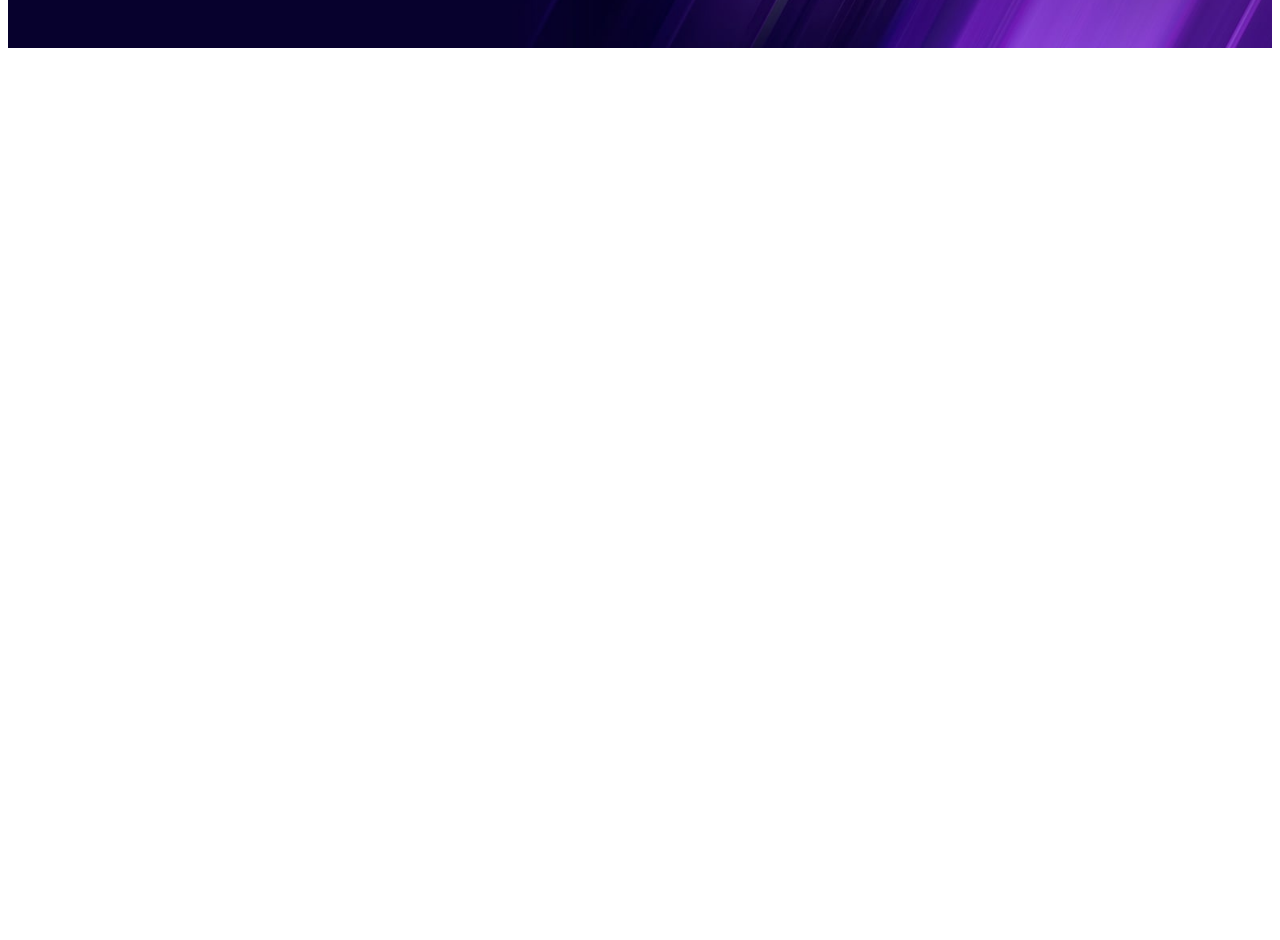
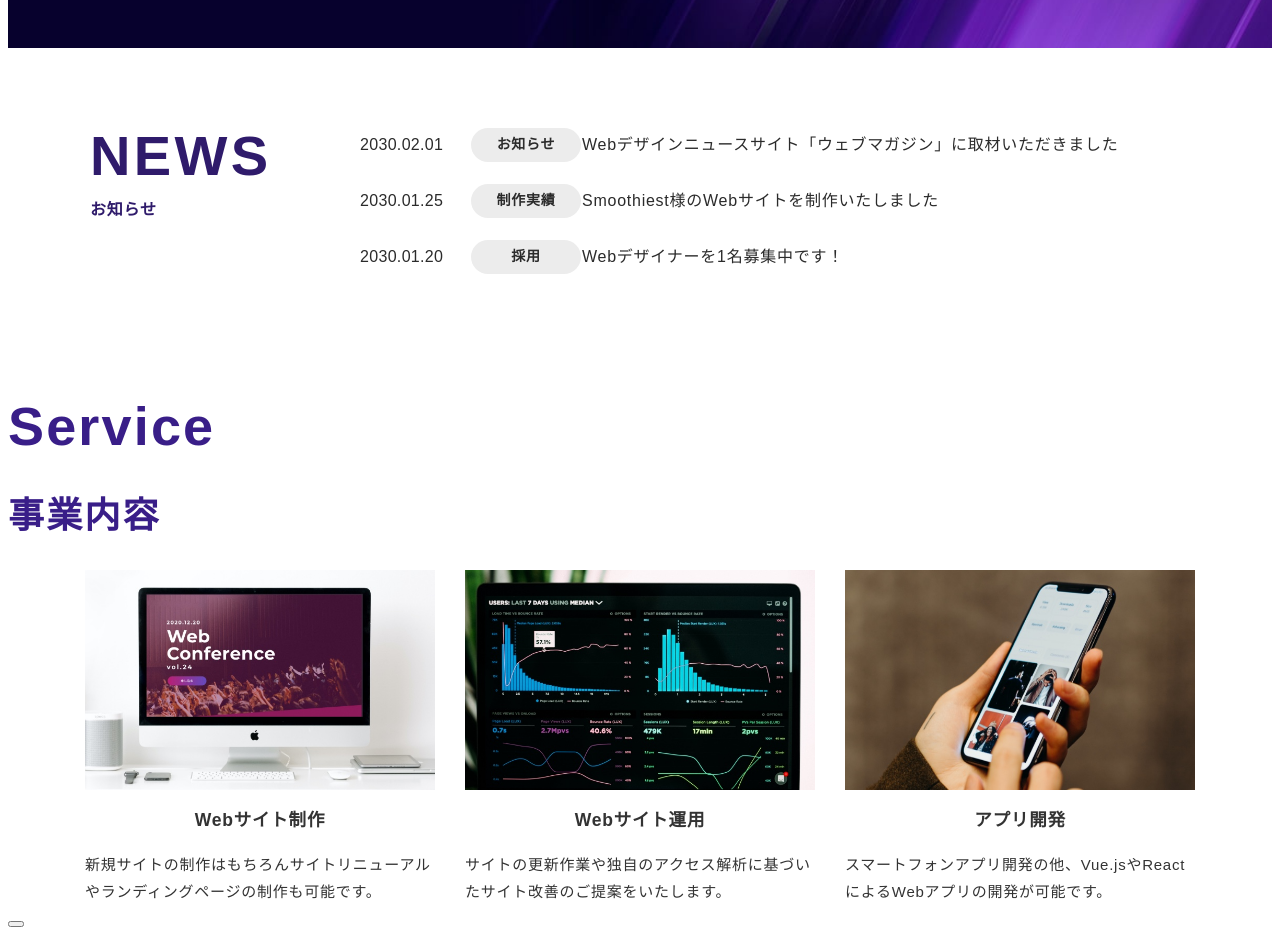
Before and after one commit to shota-vet/next-practice-1, a Next.js app: page / in a window 1280 px wide. Shown: the part 760-1700 px from the top of the page. Before the commit the page ends 816 px from the top, so only its background shows below. Built offline with nearby package versions, Linux system fonts and the light colour scheme.

Commit message:
News, Service component

```diff
--- a/app/page.tsx
+++ b/app/page.tsx
@@ -1,4 +1,7 @@
 import Hero from "@/components/Hero/Hero";
+import News from "@/components/News/News";
+import Service from "@/components/Service/Service";
+
 export default function HomePage() {
   return (
     <main>
@@ -8,6 +11,9 @@
         buttonText="CONTACT"
         variant="large"
       />
+      <News />
+
+      <Service />
     </main>
   );
 }
--- a/components/News/News.module.css
+++ b/components/News/News.module.css
@@ -0,0 +1,80 @@
+.news {
+  padding: 80px 0;
+  background: #ffffff;
+}
+
+.newsInner {
+  max-width: 1100px;
+  margin: 0 auto;
+  padding: 0 24px;
+
+  display: grid;
+  grid-template-columns: 220px 1fr; /* 左：見出し / 右：リスト */
+  column-gap: 50px;
+  align-items: start;
+}
+
+.newsHeading {
+}
+
+.newsTitle {
+  margin: 0;
+  font-size: 56px;
+  font-weight: 800;
+  letter-spacing: 0.06em;
+  color: #2f1b6b; /* 紫っぽい */
+  line-height: 1;
+}
+
+.newsSub {
+  margin: 12px 0 0;
+  font-size: 16px;
+  font-weight: 700;
+  color: #2f1b6b;
+}
+
+.newsList {
+  margin: 0;
+  padding: 0;
+  list-style: none;
+
+  display: grid;
+  row-gap: 22px; /* 各行の間隔 */
+}
+
+.newsItem {
+  display: grid;
+  grid-template-columns: 110px 110px 1fr; /* 日付 / ラベル / 本文 */
+  column-gap: 1px;
+  align-items: center;
+}
+
+.newsDate {
+  font-size: 16px;
+  color: #2b2b2b;
+  letter-spacing: 0.02em;
+  white-space: nowrap;
+}
+
+.newsLabel {
+  display: inline-flex;
+  align-items: center;
+  justify-content: center;
+
+  height: 34px;
+  padding: 0 14px;
+  border-radius: 999px;
+
+  background: #ececec;
+  color: #2b2b2b;
+  font-size: 14px;
+  font-weight: 700;
+  white-space: nowrap;
+}
+
+.newsText {
+  margin: 0; /* pのデフォルト余白を消す */
+  font-size: 16px;
+  color: #2b2b2b;
+  line-height: 1.7;
+}
--- a/components/News/News.tsx
+++ b/components/News/News.tsx
@@ -0,0 +1,45 @@
+import styles from "./News.module.css";
+
+export default function News() {
+  return (
+    <section className={styles.news}>
+      {/* news = セクション（背景・上下余白の担当） */}
+      <div className={styles.newsInner}>
+        {/* newsInner = 中身の幅と配置の担当 */}
+        <div className={styles.newsHeading}>
+          <h2 className={styles.newsTitle}>NEWS</h2>
+          <p className={styles.newsSub}>お知らせ</p>
+        </div>
+        <ul className={styles.newsList}>
+          <li className={styles.newsItem}>
+            <time className={styles.newsDate} dateTime="2030-02-01">
+              2030.02.01
+            </time>
+            <span className={styles.newsLabel}>お知らせ</span>
+            <p className={styles.newsText}>
+              Webデザインニュースサイト「ウェブマガジン」に取材いただきました
+            </p>
+          </li>
+
+          <li className={styles.newsItem}>
+            <time className={styles.newsDate} dateTime="2030-01-25">
+              2030.01.25
+            </time>
+            <span className={styles.newsLabel}>制作実績</span>
+            <p className={styles.newsText}>
+              Smoothiest様のWebサイトを制作いたしました
+            </p>
+          </li>
+
+          <li className={styles.newsItem}>
+            <time className={styles.newsDate} dateTime="2030-01-20">
+              2030.01.20
+            </time>
+            <span className={styles.newsLabel}>採用</span>
+            <p className={styles.newsText}>Webデザイナーを1名募集中です！</p>
+          </li>
+        </ul>
+      </div>
+    </section>
+  );
+}
--- /dev/null
+++ b/components/Service/Service.module.css
@@ -0,0 +1,14 @@
+.serviceList {
+  display: flex;
+  gap: 30px;
+  justify-content: center;
+}
+.serviceHeading {
+  margin: 0;
+  font-size: 36px;
+  font-weight: bold;
+  letter-spacing: 0.06em;
+  color: #391e88;
+  line-height: 1;
+  justify-content: center;
+}
--- /dev/null
+++ b/components/Service/Service.tsx
@@ -0,0 +1,27 @@
+import styles from "./Service.module.css";
+import ServiceCard from "./ServiceCard";
+import { services } from "./serviceData";
+
+export default function Service() {
+  return (
+    <section className={styles.service}>
+      <div className={styles.serviceInner}>
+        <div className={styles.serviceHeading}>
+          <h2 className={styles.serviceTitle}>Service</h2>
+          <p className={styles.serviceSub}>事業内容</p>
+        </div>
+        <div className={styles.serviceList}>
+          {services.map((item) => (
+            <ServiceCard
+              key={item.title}
+              image={item.image}
+              title={item.title}
+              description={item.description}
+            />
+          ))}
+        </div>
+        <button className={styles.button}></button>
+      </div>
+    </section>
+  );
+}
--- /dev/null
+++ b/components/Service/ServiceCard.module.css
@@ -0,0 +1,23 @@
+.card {
+  width: 350px;
+  display: flex;
+  flex-direction: column;
+  align-items: center;
+  gap: 15px;
+  justify-content: center;
+}
+
+.image {
+  width: 100%;
+  height: 220px;
+  object-fit: cover; /* 比率維持してトリミング */
+  display: block;
+}
+
+.title {
+  margin: 0;
+}
+
+.text {
+  margin: 0;
+}
--- /dev/null
+++ b/components/Service/ServiceCard.tsx
@@ -0,0 +1,17 @@
+import styles from "./ServiceCard.module.css";
+import { ServiceItem } from "./serviceData";
+
+type Props = ServiceItem;
+
+export default function ServiceCard(props: ServiceItem) {
+  return (
+    <div className={styles.card}>
+      {/* cardひとつひとつの枠 */}
+      <img src={props.image} alt={props.title} className={styles.image} />
+
+      <h3 className={styles.title}>{props.title}</h3>
+
+      <p className={styles.text}>{props.description}</p>
+    </div>
+  );
+}
--- /dev/null
+++ b/components/Service/serviceData.ts
@@ -0,0 +1,27 @@
+export type ServiceItem = {
+  image: string;
+  title: string;
+  description: string;
+};
+
+// もしdataがページによって異なってこのコンポーネントを使い回して異なるデータを入れる可能性ある場合はそのページのtsxで入れるのがいい
+export const services: ServiceItem[] = [
+  {
+    image: "/img/service01.jpg",
+    title: "Webサイト制作",
+    description:
+      "新規サイトの制作はもちろんサイトリニューアルやランディングページの制作も可能です。",
+  },
+  {
+    image: "/img/service02.jpg",
+    title: "Webサイト運用",
+    description:
+      "サイトの更新作業や独自のアクセス解析に基づいたサイト改善のご提案をいたします。",
+  },
+  {
+    image: "/img/service03.jpg",
+    title: "アプリ開発",
+    description:
+      "スマートフォンアプリ開発の他、Vue.jsやReactによるWebアプリの開発が可能です。",
+  },
+];
```
